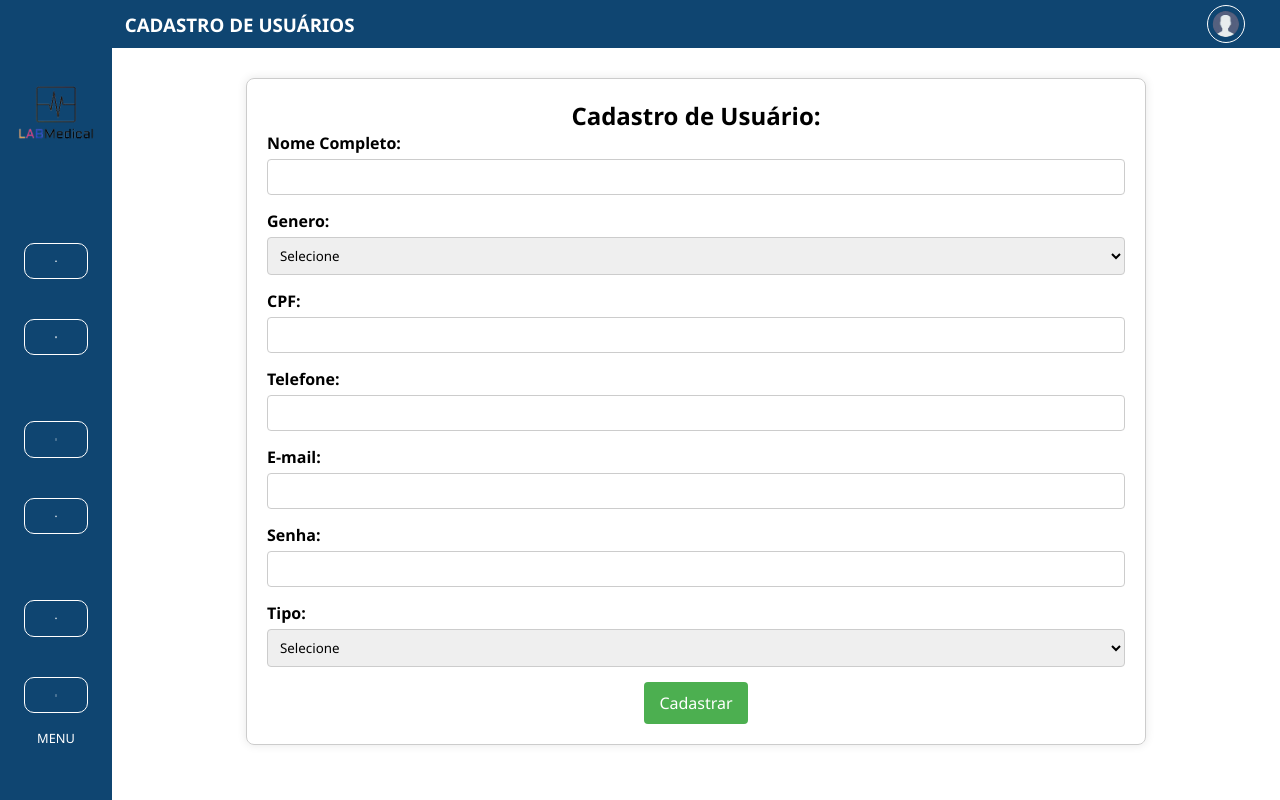
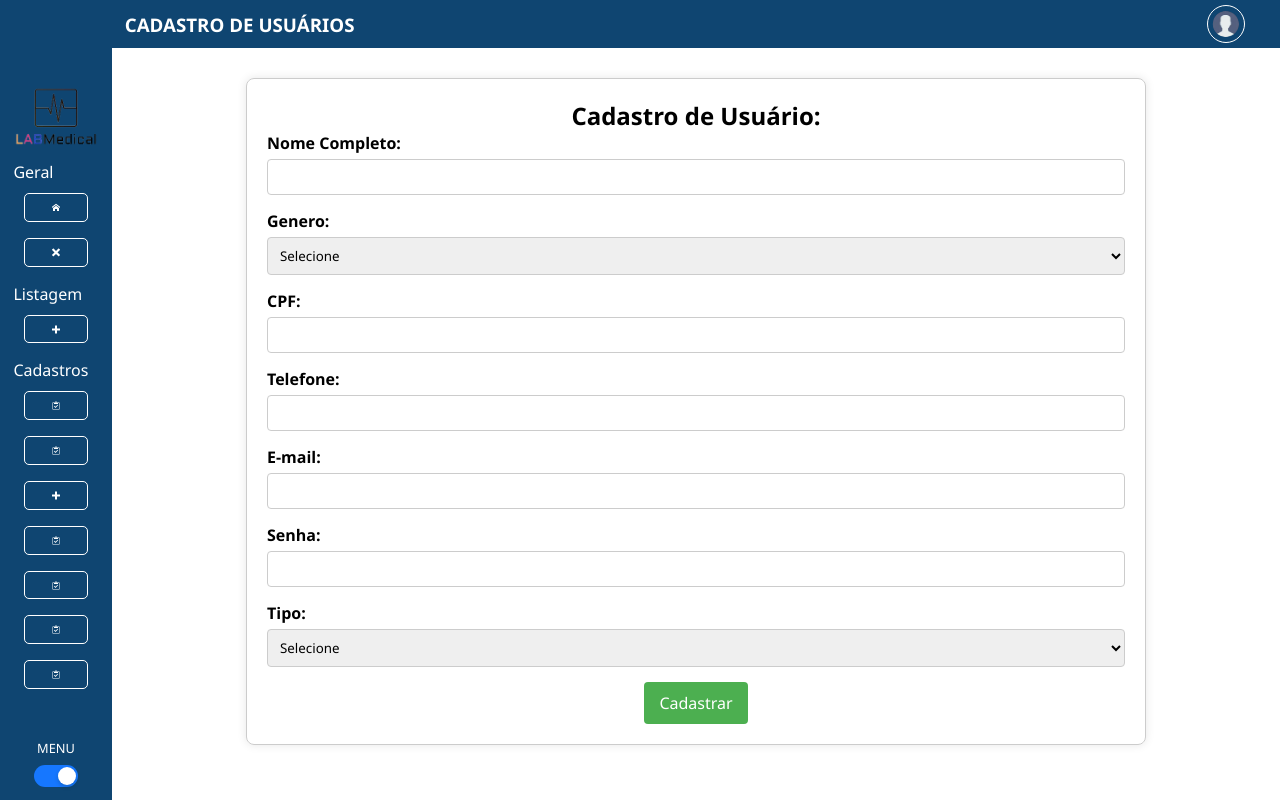
Before and after one commit to FullStack-Coqueiros/M3P-FrontEnd-Squad1, a React (Vite) app in the folder LabMedicineAPI/: page /cadastro-usuario in a window 1280 px wide. Both pictures are taken after a click on the switch 160 px from the left and 776 px from the top of the page. Shown: the top 800 px of the page. Built offline with nearby package versions, Linux system fonts and the light colour scheme.

Commit message:
Inclusão CadastroUsuario no SideBar e styled

```diff
--- a/LabMedicineAPI/src/Components/OthersComponents/Sidebar/MenuItem/MenuItem.Style.jsx
+++ b/LabMedicineAPI/src/Components/OthersComponents/Sidebar/MenuItem/MenuItem.Style.jsx
@@ -5,12 +5,12 @@ export const Container = styled(Link)`
     display: flex;
     align-items: center;
     background-color: #1a202c;
-    font-size: .9rem;
+    font-size: .8rem;
     color: white;
-    padding: 10px;
+    padding: 5px;
     cursor: pointer;
-    border-radius: 10px;
-    margin: 0 auto 1rem;
+    border-radius: 5px;
+    margin: 0 auto .5rem;
     border: 1px solid white;
     background-color: transparent;
     width: 17vw;
@@ -28,12 +28,12 @@ export const ContainerFechado = styled(Link)`
     display: flex;
     align-items: center;
     background-color: #1a202c;
-    font-size: .9rem;
+    font-size: .8rem;
     color: white;
-    padding: 10px;
+    padding: 7px;
     cursor: pointer;
-    border-radius: 10px;
-    margin: 0 auto 1rem;
+    border-radius: 5px;
+    margin: 0 auto .5rem;
     border: 1px solid white;
     background-color: transparent;
     width: 5vw;
--- a/LabMedicineAPI/src/Components/OthersComponents/Sidebar/Sidebar.jsx
+++ b/LabMedicineAPI/src/Components/OthersComponents/Sidebar/Sidebar.jsx
@@ -14,7 +14,7 @@ export const Sidebar = () => {
     return (
       <>
       {menu ? <SidebarFechado /> : <SidebarAberto />}
-      {/*           {menu ? menuAberto()  : menuFechado()} */}
+
 
 
 
--- a/LabMedicineAPI/src/Components/OthersComponents/Sidebar/Sidebar.style.jsx
+++ b/LabMedicineAPI/src/Components/OthersComponents/Sidebar/Sidebar.style.jsx
@@ -18,7 +18,7 @@ export const MenuContainer = styled.div`
 
 export const MenuArea = styled.div`
   display: flex;
-  width: 20rem;
+  width: 18rem;
   height: 100%;
   flex-direction: column;
   align-items: flex-start;
@@ -39,7 +39,7 @@ export const DivCabecalho = styled.div`
   justify-content: center;
   align-items: flex-start;
   margin: auto;
-
+  height: 40%;
 
 `
 
@@ -67,18 +67,18 @@ export const MenuFooter = styled.legend`
 export const MenuFechado = styled.div`
   display: flex;
   width: 7rem;
-  height: 729px;
+  height: 100%;
   flex-direction: column;
   align-items: flex-start;
   background-color: #0f4571;
   padding-bottom: 0%;
-  gap: 1.5rem;
+  gap: 0.5rem;
   padding-top: 0px;
 `;
 
 export const MenuLogoFechado = styled.img`
-  width: 6vw;
-  margin: 2rem auto 4rem;
+  height: 40%;
+  margin: 5rem auto 5rem;
   margin-bottom: 0px
 `
 
@@ -100,8 +100,8 @@ export const LabelSwitchFechado = styled.label`
   display: flex;
   justify-content: center;
   margin-bottom: 0.5vh;
-  width: 100%;
-  height: 100%;
+  //width: 100%;
+  //height: 100%;
 
 `
 
@@ -110,6 +110,7 @@ export const LabelSwitch = styled.div`
   width: 100%;
   height: 100%;
   justify-content: center;
+  align-items: end;
   background-color: #0f4571;
 
   font-size: 0.8rem;
--- a/LabMedicineAPI/src/Components/OthersComponents/Sidebar/SidebarAberto.jsx
+++ b/LabMedicineAPI/src/Components/OthersComponents/Sidebar/SidebarAberto.jsx
@@ -27,13 +27,18 @@ const SidebarAberto = () => {
             <MenuItem Icon={ImHome} Text="INICIO" To='/' />
             <MenuItem Icon={ImCross} Text="SAIR" To='/login' />
 
-            <Styled.MenuSetor>Pacientes</Styled.MenuSetor>
-            <MenuItem Icon={ImClipboard} Text="CADASTRAR PACIENTE" To='/paciente' />
-            <MenuItem Icon={ImPlus} Text="LISTAR PRONTUÁRIOS" To='/listaProntuarios'  />
+            <Styled.MenuSetor>Listagem</Styled.MenuSetor>
 
-            <Styled.MenuSetor>Exames</Styled.MenuSetor>
-            <MenuItem Icon={ImPlus} Text="CADASTRAR CONSULTA" To='/consulta' />
-            <MenuItem Icon={ImClipboard} Text="CADASTRAR EXAME" To='/exame' />
+            <MenuItem Icon={ImPlus} Text="LISTAR PRONTUÁRIOS" To='/lista-prontuarios'  />
+
+            <Styled.MenuSetor>Cadastros</Styled.MenuSetor>
+            <MenuItem Icon={ImClipboard} Text="CADASTRAR USUÁRIO" To='/cadastro-usuario' />
+            <MenuItem Icon={ImClipboard} Text="CADASTRAR PACIENTE" To='/cadastro-paciente' />
+            <MenuItem Icon={ImPlus} Text="CADASTRAR CONSULTA" To='/cadastrar-consulta' />
+            <MenuItem Icon={ImClipboard} Text="CADASTRAR EXAME" To='/cadastrar-exame' />
+            <MenuItem Icon={ImClipboard} Text="CADASTRAR MEDICAMENTO" To='/cadastrar-medicamento' />
+            <MenuItem Icon={ImClipboard} Text="CADASTRAR DIETA" To='/cadastrar-dieta' />
+            <MenuItem Icon={ImClipboard} Text="CADASTRAR EXERCÍCIO" To='/cadastrar-exercicio' />
         </Styled.MenuArea>
 
 
--- a/LabMedicineAPI/src/Components/OthersComponents/Sidebar/SidebarFechado.jsx
+++ b/LabMedicineAPI/src/Components/OthersComponents/Sidebar/SidebarFechado.jsx
@@ -16,15 +16,19 @@ const SidebarFechado = () => {
             <Styled.MenuLogoFechado src={LabLogo} />
 
             </Styled.DivCabecalho>
-            <Styled.MenuSetor></Styled.MenuSetor>
+            <Styled.MenuSetor>Geral</Styled.MenuSetor>
             <MenuItemFechado Icon={ImHome}  To='/' />
             <MenuItemFechado Icon={ImCross}  To='/login' />
-            <Styled.MenuSetor></Styled.MenuSetor>
-            <MenuItemFechado Icon={ImClipboard}  To='/paciente' />
-            <MenuItemFechado Icon={ImPlus}  To='/listaProntuarios'  />
-            <Styled.MenuSetor></Styled.MenuSetor>
-            <MenuItemFechado Icon={ImPlus}  To='/consulta' />
-            <MenuItemFechado Icon={ ImClipboard }  To='/exame' />
+            <Styled.MenuSetor>Listagem</Styled.MenuSetor>
+            <MenuItemFechado Icon={ImPlus} To='/lista-prontuarios'  />
+            <Styled.MenuSetor>Cadastros</Styled.MenuSetor>
+            <MenuItemFechado Icon={ImClipboard} To='/cadastro-usuario' />
+            <MenuItemFechado Icon={ImClipboard} To='/cadastro-paciente' />
+            <MenuItemFechado Icon={ImPlus} To='/cadastrar-consulta' />
+            <MenuItemFechado Icon={ImClipboard} To='/cadastrar-exame' />
+            <MenuItemFechado Icon={ImClipboard} To='/cadastrar-medicamento' />
+            <MenuItemFechado Icon={ImClipboard} To='/cadastrar-dieta' />
+            <MenuItemFechado Icon={ImClipboard} To='/cadastrar-exercicio' />
 
 
 
```
